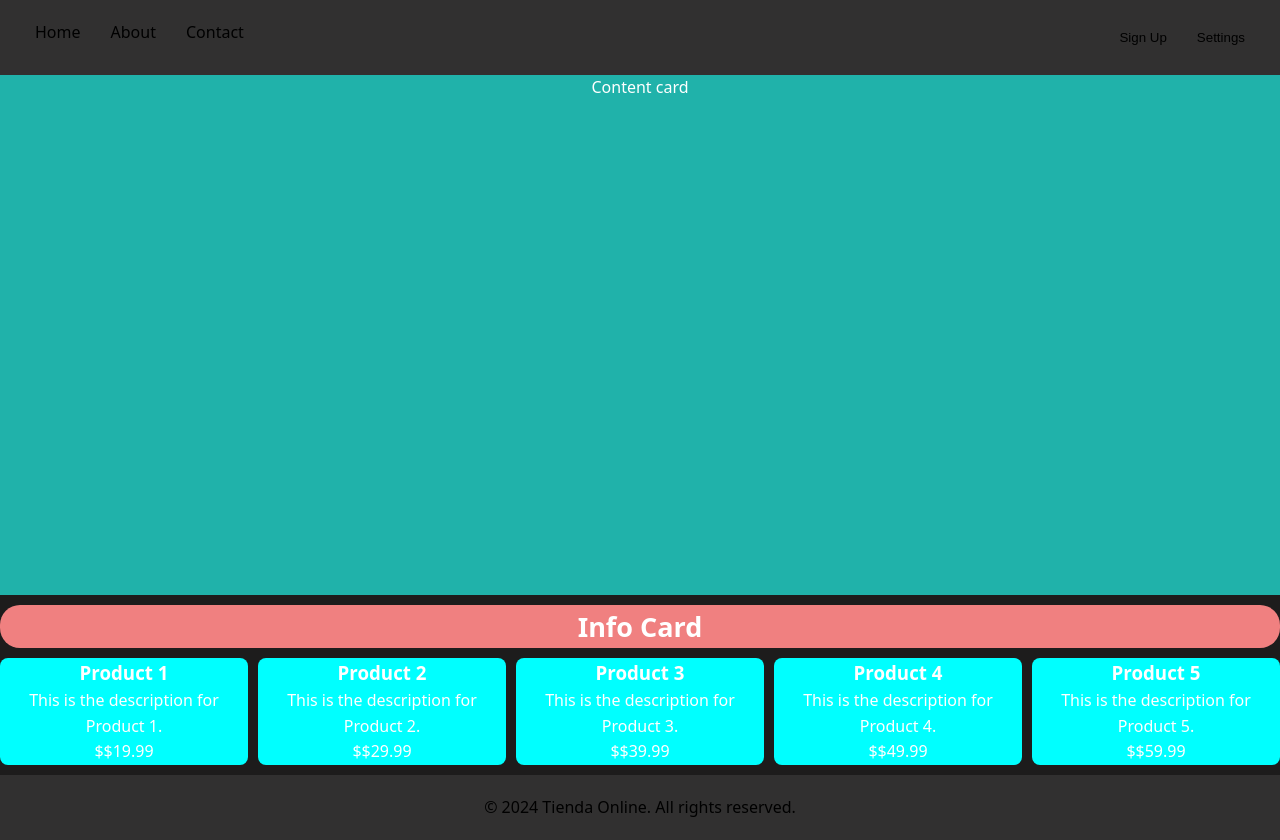
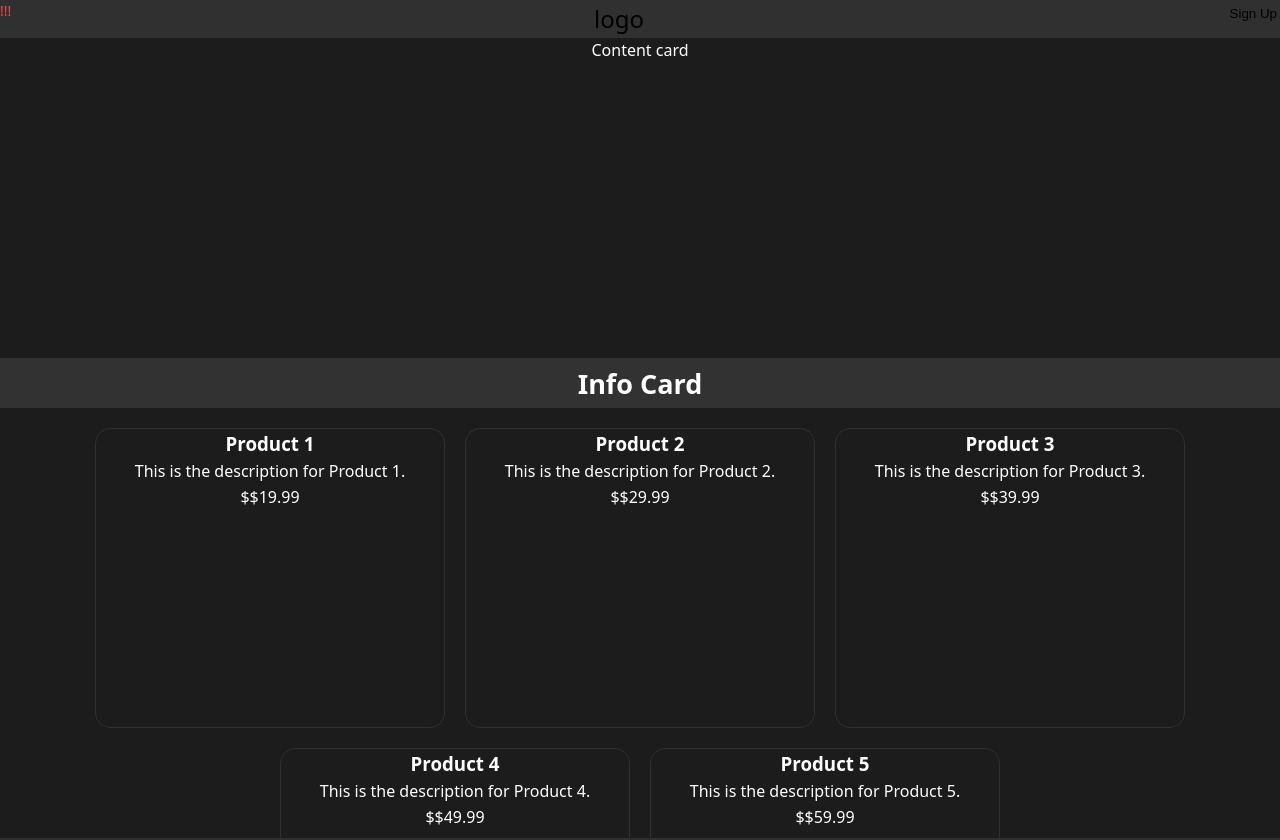
Before and after one commit to JeremieMadera/Tienda-Online, a React (Vite) app: page / in a window 1280 px wide. Shown: the top 840 px of the page. Built offline with nearby package versions, Linux system fonts and the light colour scheme.

Commit message:
better responsive

```diff
--- a/src/App.css
+++ b/src/App.css
@@ -1,6 +1,6 @@
 .App
 {
     text-align: center;
-    min-height: 100vh;
+
 
 }
--- a/src/components/Footer/Footer.css
+++ b/src/components/Footer/Footer.css
@@ -3,6 +3,5 @@
     background-color: var(--secondary-color);
     text-align: center;
     padding: 20px 0;
-
     color: black;
 }
--- a/src/components/Header/Header.css
+++ b/src/components/Header/Header.css
@@ -1,6 +1,6 @@
 .header-container {
   background-color: var(--secondary-color);
-  padding: 20px;
+
   text-align: center;
   color: #000000;
   display: flex;
@@ -13,20 +13,22 @@
 
 
 }
-.header-ancords {
 
-  justify-content: flex-start;
-  color: #000000;
-}
-nav a {
-  margin: 0 15px;
-  text-decoration: none;
-  color: #000000;
-}
+
 button {
-  padding: 10px 15px;
+  padding: 3px;
   border: none;
   background-color: var(--secondary-color);
   color: #000000;
   cursor: pointer;
 }
+.header-more-info {
+  font-size: 14px;
+  color: #ff4141;
+}
+.header-logo {
+  font-size: 24px;
+  justify-content: center;
+  align-items: center;
+
+}
--- a/src/components/Header/Header.jsx
+++ b/src/components/Header/Header.jsx
@@ -5,15 +5,16 @@ function Header() {
   return (
     <header className="header-container">
 
+      <div className="header-more-info">
+        !!!
+      </div>
+      <div className="header-logo">
+        logo
+      </div>
 
-      <nav className ="header-ancords">
-        <a href="/">Home</a>
-        <a href="/about">About</a>
-        <a href="/contact">Contact</a>
-      </nav>
             <div className ="header-buttons">
                 <button>Sign Up</button>
-                <button>Settings</button>
+
             </div>
 
 
--- a/src/components/Productcard/productcard.css
+++ b/src/components/Productcard/productcard.css
@@ -1,7 +1,19 @@
 .product-card {
-   background-color: aqua;
-   border-radius: 8px;
+
+
+
+   min-width: 120px;
+   min-height: 150px;
+   border: 1px solid var(--secondary-color);
+   border-radius: 15px;
 
    text-align: center;
 
+
 }
+@media (min-width: 768px) {
+   .product-card {
+      width:350px;
+      height: 300px;
+   }
+}
--- a/src/index.css
+++ b/src/index.css
@@ -7,7 +7,7 @@
 }
 :root
 {
-    --primary-color: #ffffff;
+    --primary-color: #333232;
     --secondary-color: #313030;
    --background-color: #1d1c1c;
    --principal-font:system-ui, sans-serif;
@@ -23,6 +23,7 @@ body
     color: white;
     line-height: 1.6;
 
+
 }
 a
 {
--- a/src/pages/Homepage/Homepage.css
+++ b/src/pages/Homepage/Homepage.css
@@ -1,53 +1,49 @@
 .homepage
 {
    display: grid;
-   grid-template-columns: 1fr 1fr 1fr 1fr 1fr  ;
-   grid-template-rows: 50vh auto 100px;
+   grid-template-columns: 1fr  ;
+   grid-template-rows:45vh auto ;
+   width: 100%;
+   height: 100vh;
+   margin: 0;
+}
+.products-container {
+   display: flex;
+   flex-wrap: wrap;
+   justify-content: center;
+   gap: 20px;
+   padding: 20px;
 
-   gap: 10px;
 }
 .homepage-content {
-   grid-column: 1 / span 5;
-   grid-row: 1 / span 3;
-   background-color: lightseagreen;
+   grid-column: 1 /  -1;
+   grid-row: 1 /  1;
+   background-color: var(--background-color);
 
 }
 .info-card {
-   grid-column: 1 / span 5;
-
-   background-color: lightcoral;
-   border-radius: 20px;
+   grid-column: 1 / -1;
+   background-color: var(--primary-color);
    display: flex;
    justify-content: center;
    align-items: center;
    color: white;
    font-size: 18px;
+   min-width: 100px;
+ height: 50px;
 
 }
+@media (min-width: 768px) {
+   .homepage {
+      grid-template-columns: 1fr  ;
+      grid-template-rows: 40vh auto ;
 
-.card1 {
-
-  border-radius: 30px;
-
-   background-color: rgb(6, 192, 167);
+   }
+   .homepage-content {
+        grid-column: 1 / span 1;
+        grid-row: 1 / span 1;
+    }
+    .info-card {
+        grid-column: 1 / span 1;
+    }
 }
-.card2 {
-
-
-   background-color: rgb(48, 1, 255);
-}
-.card3 {
-
-
-   background-color: rgb(70, 52, 114);
-}
-.card4 {
-
-
-   background-color: rgb(21, 136, 88);
-}
-.card5 {
-
-
-   background-color: rgb(134, 33, 33);
-}
--- a/src/pages/Homepage/Homepage.jsx
+++ b/src/pages/Homepage/Homepage.jsx
@@ -7,20 +7,19 @@ function Homepage() {
         <div className="homepage-content">Content card
         </div>
         <div className="info-card"><h2>Info Card</h2></div>
-
+        <div className ="products-container">
           <ProductCard productName="Product 1" productDescription="This is the description for Product 1." price="$19.99"/>
           <ProductCard productName="Product 2" productDescription="This is the description for Product 2." price="$29.99"/>
           <ProductCard productName="Product 3" productDescription="This is the description for Product 3." price="$39.99"/>
           <ProductCard productName="Product 4" productDescription="This is the description for Product 4." price="$49.99"/>
           <ProductCard productName="Product 5" productDescription="This is the description for Product 5." price="$59.99"/>
-
-
-          <div/>
-
+         </div>
 
 
 
     </section>
+
+
   );
 }
 export default Homepage;
```
